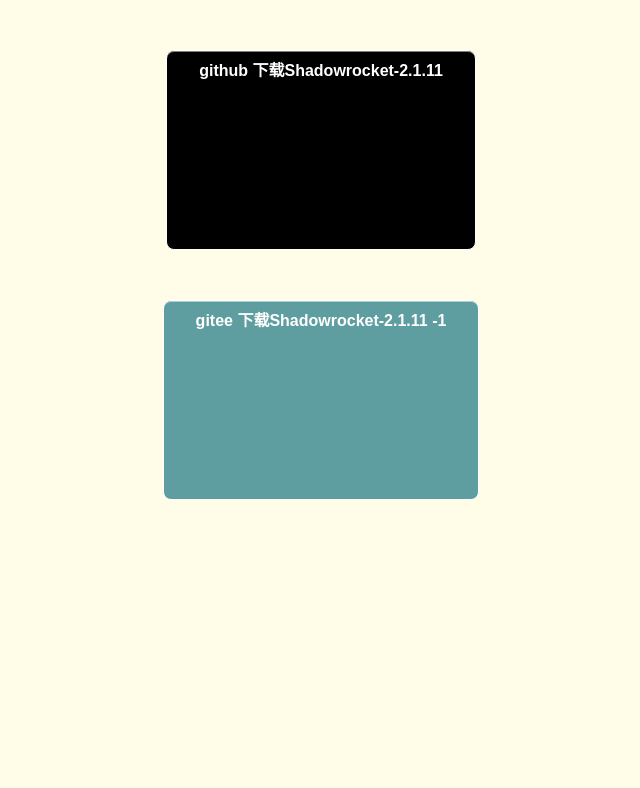
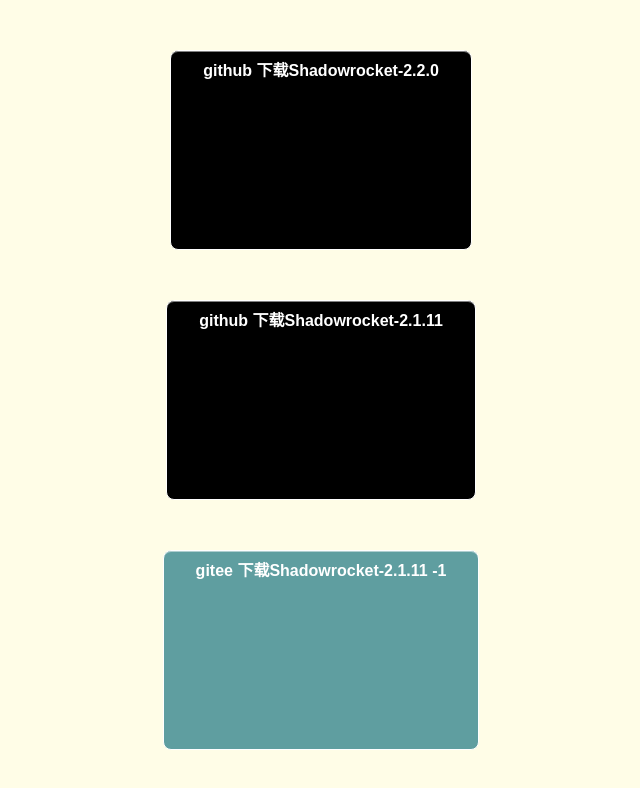
Before and after one commit to FECandy/htmlPages, a plain HTML site: page download_ipa.html in a window 1280 px wide. Shown: the whole page, without its empty margins (319-959 px from the left). Drawn offline with Linux system fonts and the light colour scheme.

Commit message:
Update download_ipa.html
Signed-off-by: FECandy <763085545@qq.com>

```diff
--- a/download_ipa.html
+++ b/download_ipa.html
@@ -54,6 +54,12 @@
     </style>
 </head>
 <body>
+
+<div style="text-align: center;margin-top:50px;">
+    <a href="itms-services://?action=download-manifest&url=https://fecandy.github.io/htmlPages/ipa-download/2-shadowrocket-github-2.2.0.plist"
+       class="reset button-stripe" style="background-color: black; height:200px;">github 下载Shadowrocket-2.2.0</a>
+</div>
+
 <div style="text-align: center;margin-top:50px;">
     <a href="itms-services://?action=download-manifest&url=https://fecandy.github.io/htmlPages/ipa-download/shadowrocket-github.plist"
        class="reset button-stripe" style="background-color: black; height:200px;">github 下载Shadowrocket-2.1.11</a>
```
